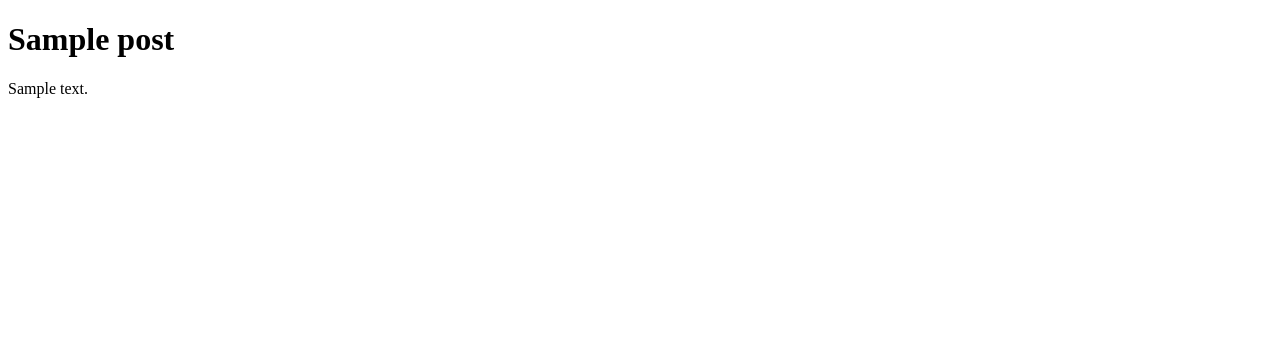
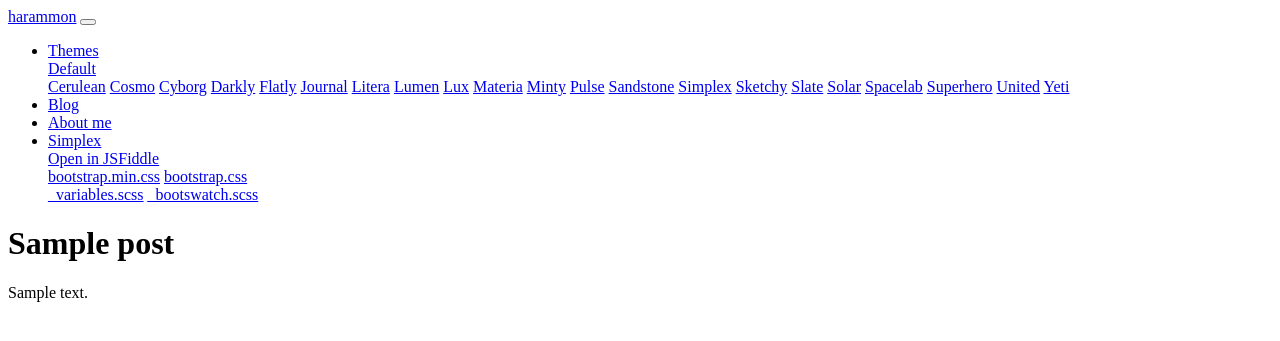
Before and after one commit to harammon/Django_my_website, a Django app: template blog/templates/blog/post_detail.html in a window 1280 px wide. Shown: the top 341 px of the page. Run offline with Django 3.2, Linux system fonts and the light colour scheme; the template is opened without the code that fills it: values that come from a table or form of the project are taken from there, others are empty; tables that the repository leaves empty hold one stand-in row (values such as "Sample post").

Commit message:
initialized post_detail test

```diff
--- a/blog/models.py
+++ b/blog/models.py
@@ -13,3 +13,7 @@ class Post(models.Model):
 
     def __str__(self):
         return '{} :: {}'.format(self.title, self.author)
+
+    # 관리자 화면에서 view on site 구축 함수!! 장고 내장..!!
+    def get_absolute_url(self):
+        return '/blog/{}/'.format(self.pk)
--- a/blog/templates/blog/post_detail.html
+++ b/blog/templates/blog/post_detail.html
@@ -3,10 +3,70 @@
 <head>
     <meta charset="UTF-8">
 <!--    <title>{{ blog_post.title }}</title>  함수로 호출했을 경우!      넘겨 받은 변수명 입력-->
-    <title>{{ object.title }}</title>
+    <title>{{ object.title }} - Blog</title>
 
 </head>
 <body>
+<div class="navbar navbar-expand-lg fixed-top navbar-light bg-light" id="navbar">   <!-- 네비게이션 바 색 변경 가능 + 테스트를 위해 id 지정-->
+    <div class="container">
+        <a href="../" class="navbar-brand">harammon</a>
+        <button class="navbar-toggler" type="button" data-toggle="collapse" data-target="#navbarResponsive" aria-controls="navbarResponsive" aria-expanded="false" aria-label="Toggle navigation">
+            <span class="navbar-toggler-icon"></span>
+        </button>
+        <div class="collapse navbar-collapse" id="navbarResponsive">
+            <ul class="navbar-nav">
+                <li class="nav-item dropdown">
+                    <a class="nav-link dropdown-toggle" data-toggle="dropdown" href="#" id="themes">Themes <span class="caret"></span></a>
+                    <div class="dropdown-menu" aria-labelledby="themes">
+                        <a class="dropdown-item" href="../default/">Default</a>
+                        <div class="dropdown-divider"></div>
+                        <a class="dropdown-item" href="../cerulean/">Cerulean</a>
+                        <a class="dropdown-item" href="../cosmo/">Cosmo</a>
+                        <a class="dropdown-item" href="../cyborg/">Cyborg</a>
+                        <a class="dropdown-item" href="../darkly/">Darkly</a>
+                        <a class="dropdown-item" href="../flatly/">Flatly</a>
+                        <a class="dropdown-item" href="../journal/">Journal</a>
+                        <a class="dropdown-item" href="../litera/">Litera</a>
+                        <a class="dropdown-item" href="../lumen/">Lumen</a>
+                        <a class="dropdown-item" href="../lux/">Lux</a>
+                        <a class="dropdown-item" href="../materia/">Materia</a>
+                        <a class="dropdown-item" href="../minty/">Minty</a>
+                        <a class="dropdown-item" href="../pulse/">Pulse</a>
+                        <a class="dropdown-item" href="../sandstone/">Sandstone</a>
+                        <a class="dropdown-item" href="../simplex/">Simplex</a>
+                        <a class="dropdown-item" href="../sketchy/">Sketchy</a>
+                        <a class="dropdown-item" href="../slate/">Slate</a>
+                        <a class="dropdown-item" href="../solar/">Solar</a>
+                        <a class="dropdown-item" href="../spacelab/">Spacelab</a>
+                        <a class="dropdown-item" href="../superhero/">Superhero</a>
+                        <a class="dropdown-item" href="../united/">United</a>
+                        <a class="dropdown-item" href="../yeti/">Yeti</a>
+                    </div>
+                </li>
+                <li class="nav-item">
+                    <a class="nav-link" href="/blog/">Blog</a>
+                </li>
+                <li class="nav-item">
+                    <a class="nav-link" href="/about_me/">About me</a>
+                </li>
+                <li class="nav-item dropdown">
+                    <a class="nav-link dropdown-toggle" data-toggle="dropdown" href="#" id="download">Simplex <span class="caret"></span></a>
+                    <div class="dropdown-menu" aria-labelledby="download">
+                        <a class="dropdown-item" rel="noopener" target="_blank" href="https://jsfiddle.net/bootswatch/3he50zsf/">Open in JSFiddle</a>
+                        <div class="dropdown-divider"></div>
+                        <a class="dropdown-item" href="../4/simplex/bootstrap.min.css" download>bootstrap.min.css</a>
+                        <a class="dropdown-item" href="../4/simplex/bootstrap.css" download>bootstrap.css</a>
+                        <div class="dropdown-divider"></div>
+                        <a class="dropdown-item" href="../4/simplex/_variables.scss" download>_variables.scss</a>
+                        <a class="dropdown-item" href="../4/simplex/_bootswatch.scss" download>_bootswatch.scss</a>
+                    </div>
+                </li>
+            </ul>
+        </div>
+    </div>
+</div>
+
+
     <h1>
         {{ object.title }}
     </h1>
```
Also changed, not shown: blog/tests.py (+50 -8 lines).
